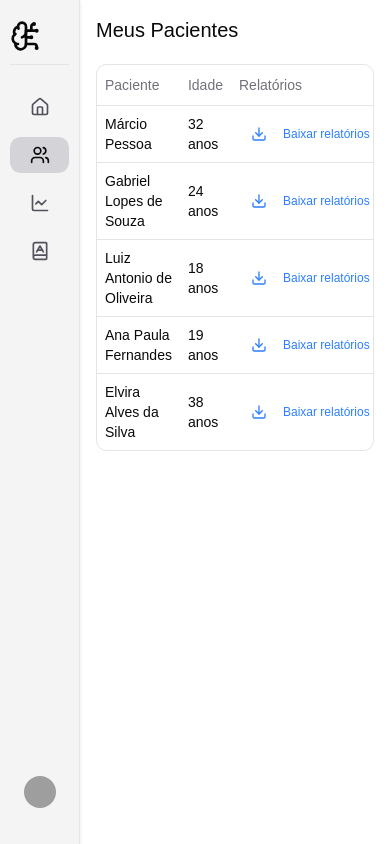
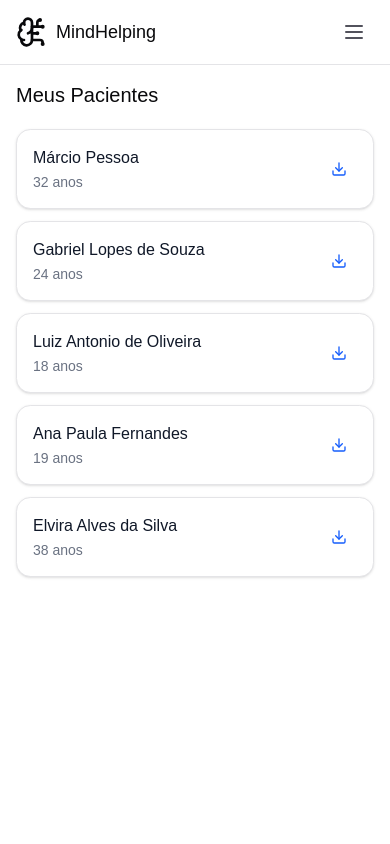
Before and after one commit to kaiqueLuanP/Mind-Helping-Web-TCC, a React (Vite) app: page /patients in a window 390 px wide. Built offline with nearby package versions, Linux system fonts and the light colour scheme; grey boxes are pictures that could not be loaded.

Commit message:
Layout tela Mobile - Clientes em Cards

```diff
--- a/src/components/Layout.tsx
+++ b/src/components/Layout.tsx
@@ -1,5 +1,5 @@
 import { Link, Outlet, useLocation } from '@tanstack/react-router'
-import { Bell, BookAIcon, BrainCircuit, ChartLine, House, UsersIcon, ChevronLeft, ChevronRight } from 'lucide-react'
+import { Bell, BookAIcon, BrainCircuit, ChartLine, House, UsersIcon, Menu, X } from 'lucide-react'
 import { useState, useEffect } from 'react'
 import type React from 'react'
 import { Avatar, AvatarFallback, AvatarImage } from './ui/avatar'
@@ -12,22 +12,7 @@ interface LayoutProps {
 export default function Layout({ children }: LayoutProps) {
   const { pathname } = useLocation()
   const [sidebarCollapsed, setSidebarCollapsed] = useState(false)
-
-  useEffect(() => {
-    const handleResize = () => {
-      if (window.innerWidth < 1024) {
-        setSidebarCollapsed(true)
-      }
-    }
-
-    // Verifica na montagem do componente
-    handleResize()
-
-    // Adiciona listener para mudanças de tamanho
-    window.addEventListener('resize', handleResize)
-
-    return () => window.removeEventListener('resize', handleResize)
-  }, [])
+  const [isMobileMenuOpen, setIsMobileMenuOpen] = useState(false)
 
   const iconsAndLabelsAndLinks = [
     {
@@ -58,16 +43,17 @@ export default function Layout({ children }: LayoutProps) {
 
   return (
     <div className="min-h-screen flex antialiased">
-      {/* Sidebar */}
+      {/* Sidebar Desktop - Escondido no mobile */}
       <div
         className={`
+          hidden lg:flex
           sticky top-0 h-screen
           shadow bg-zinc-100 border-r border-zinc-200
           py-5 space-y-4
-          flex flex-col justify-between
+          flex-col justify-between
           transition-all duration-300 ease-in-out
           relative
-          ${sidebarCollapsed ? 'w-[80px]' : 'w-[80px] lg:w-[320px]'}
+          ${sidebarCollapsed ? 'w-[80px]' : 'w-[320px]'}
         `}
       >
         {/* Header do sidebar */}
@@ -76,13 +62,13 @@ export default function Layout({ children }: LayoutProps) {
             <div className='flex items-center gap-2 overflow-hidden'>
               <BrainCircuit className='w-8 h-8 flex-shrink-0' />
               {!sidebarCollapsed && (
-                <span className='whitespace-nowrap transition-opacity duration-200 hidden lg:block'>
+                <span className='whitespace-nowrap transition-opacity duration-200'>
                   MindHelping
                 </span>
               )}
             </div>
             {!sidebarCollapsed && (
-              <div className='bg-zinc-50 p-1 rounded-lg border-zinc-200 border flex-shrink-0 hidden lg:block'>
+              <div className='bg-zinc-50 p-1 rounded-lg border-zinc-200 border flex-shrink-0'>
                 <Bell className='w-6 h-6' />
               </div>
             )}
@@ -106,12 +92,12 @@ export default function Layout({ children }: LayoutProps) {
                       rounded-lg p-2 transition-colors
                       data-[current=true]:bg-zinc-300
                       data-[current=true]:text-zinc-950
-                      ${sidebarCollapsed ? 'justify-center' : 'justify-center lg:justify-start'}
+                      ${sidebarCollapsed ? 'justify-center' : 'justify-start'}
                     `}
                   >
                     {item.icon}
                     {!sidebarCollapsed && (
-                      <span className='whitespace-nowrap hidden lg:block'>
+                      <span className='whitespace-nowrap'>
                         {item.label}
                       </span>
                     )}
@@ -122,10 +108,27 @@ export default function Layout({ children }: LayoutProps) {
           </div>
         </div>
 
+        {/* Botão para colapsar sidebar - Desktop */}
+        <button
+          onClick={() => setSidebarCollapsed(!sidebarCollapsed)}
+          className="absolute -right-3 top-20 bg-zinc-100 border border-zinc-200 rounded-full p-1 hover:bg-zinc-200 transition-colors"
+          title={sidebarCollapsed ? 'Expandir menu' : 'Recolher menu'}
+        >
+          {sidebarCollapsed ? (
+            <svg className="w-4 h-4" fill="none" stroke="currentColor" viewBox="0 0 24 24">
+              <path strokeLinecap="round" strokeLinejoin="round" strokeWidth="2" d="M9 5l7 7-7 7" />
+            </svg>
+          ) : (
+            <svg className="w-4 h-4" fill="none" stroke="currentColor" viewBox="0 0 24 24">
+              <path strokeLinecap="round" strokeLinejoin="round" strokeWidth="2" d="M15 19l-7-7 7-7" />
+            </svg>
+          )}
+        </button>
+
         {/* Footer do sidebar */}
         <div className='px-2.5'>
           {!sidebarCollapsed ? (
-            <div className='hidden lg:flex items-center gap-x-4'>
+            <div className='flex items-center gap-x-4'>
               <Avatar>
                 <AvatarImage src="https://github.com/shadcn.png" />
                 <AvatarFallback>CN</AvatarFallback>
@@ -141,23 +144,93 @@ export default function Layout({ children }: LayoutProps) {
             </div>
           )}
         </div>
-
-        {/* Botão de colapsar/expandir */}
-        <button
-          onClick={() => setSidebarCollapsed(!sidebarCollapsed)}
-          className='hidden lg:block absolute -right-3 top-8 bg-white border border-zinc-200 rounded-full p-1 shadow-md hover:bg-zinc-100 transition-colors z-10'
-          title={sidebarCollapsed ? 'Expandir menu' : 'Colapsar menu'}
-        >
-          {sidebarCollapsed ? (
-            <ChevronRight className='w-4 h-4' />
-          ) : (
-            <ChevronLeft className='w-4 h-4' />
-          )}
-        </button>
       </div>
 
       {/* Conteúdo principal */}
       <div className='flex-1 flex flex-col min-w-0'>
+        {/* Header Mobile */}
+        <div className='lg:hidden sticky top-0 z-50 bg-white border-b border-zinc-200 px-4 py-3 flex items-center justify-between'>
+          <div className='flex items-center gap-2'>
+            <BrainCircuit className='w-8 h-8' />
+            <span className='text-lg font-medium'>MindHelping</span>
+          </div>
+
+          {/* Botão do Menu Mobile */}
+          <button
+            className="p-2 hover:bg-zinc-100 rounded-lg transition-colors"
+            onClick={() => setIsMobileMenuOpen(!isMobileMenuOpen)}
+            aria-label="Menu"
+          >
+            {isMobileMenuOpen ? (
+              <X className="w-6 h-6 text-zinc-600" />
+            ) : (
+              <Menu className="w-6 h-6 text-zinc-600" />
+            )}
+          </button>
+        </div>
+
+        {/* Menu Mobile Overlay */}
+        {isMobileMenuOpen && (
+          <>
+            {/* Backdrop */}
+            <div
+              className="lg:hidden fixed inset-0 bg-black/50 z-40"
+              onClick={() => setIsMobileMenuOpen(false)}
+            />
+
+            {/* Menu Lateral Mobile */}
+            <div className="lg:hidden fixed right-0 top-0 h-full w-64 bg-white shadow-xl z-50 flex flex-col">
+              {/* Header do Menu Mobile */}
+              <div className='p-4 border-b border-zinc-200 flex items-center justify-between'>
+                <button
+                  onClick={() => setIsMobileMenuOpen(false)}
+                  className="p-2 hover:bg-zinc-100 rounded-lg transition-colors"
+                >
+                  <X className="w-5 h-5" />
+                </button>
+              </div>
+
+              {/* Navegação Mobile */}
+              <div className='flex-1 p-4'>
+                <div className='flex flex-col gap-y-2'>
+                  {iconsAndLabelsAndLinks.map(item => (
+                    <Link
+                      key={item.id}
+                      to={item.link}
+                      onClick={() => setIsMobileMenuOpen(false)}
+                    >
+                      <div
+                        data-current={pathname === item.link ? 'true' : undefined}
+                        className={`
+                          flex items-center gap-x-3 text-zinc-600
+                          hover:text-zinc-950 hover:bg-zinc-100
+                          rounded-lg p-3 transition-colors
+                          data-[current=true]:bg-zinc-200
+                          data-[current=true]:text-zinc-950
+                        `}
+                      >
+                        {item.icon}
+                        <span>{item.label}</span>
+                      </div>
+                    </Link>
+                  ))}
+                </div>
+              </div>
+
+              {/* Footer Mobile */}
+              <div className='p-4 border-t border-zinc-200'>
+                <div className='flex items-center gap-x-3'>
+                  <Avatar className="w-10 h-10">
+                    <AvatarImage src="https://github.com/shadcn.png" />
+                    <AvatarFallback>CN</AvatarFallback>
+                  </Avatar>
+                  <span className='font-medium'>Profissional</span>
+                </div>
+              </div>
+            </div>
+          </>
+        )}
+
         {/* Conteúdo */}
         <div className='flex-1 p-4 overflow-x-hidden'>
           {children ?? <Outlet />}
--- a/src/routes/_app/patients.tsx
+++ b/src/routes/_app/patients.tsx
@@ -9,6 +9,10 @@ import {
   TableHeader,
   TableRow,
 } from '@/components/ui/table'
+import {
+  Card,
+  CardContent,
+} from '@/components/ui/card'
 import { Download } from 'lucide-react'
 
 export const Route = createFileRoute('/_app/patients')({
@@ -29,7 +33,8 @@ function RouteComponent() {
       <div className="space-y-5">
         <h1 className='font-medium text-xl md:text-2xl'>Meus Pacientes</h1>
 
-        <div className="bg-white rounded-lg border">
+        {/* Versão Desktop - Tabela */}
+        <div className="hidden md:block bg-white rounded-lg border">
           <Table>
             <TableHeader>
               <TableRow>
@@ -54,6 +59,29 @@ function RouteComponent() {
             </TableBody>
           </Table>
         </div>
+
+        {/* Versão Mobile  */}
+        <div className="md:hidden space-y-3">
+          {patients.map((patient) => (
+            <Card key={patient.id} className="bg-white">
+              <CardContent className="p-4">
+                <div className="flex items-center justify-between">
+                  <div className="flex-1">
+                    <h3 className="font-medium text-base text-gray-900">
+                      {patient.name}
+                    </h3>
+                    <p className="text-sm text-gray-500 mt-0.5">
+                      {patient.age} anos
+                    </p>
+                  </div>
+                  <Button variant="ghost" size="icon" className="text-blue-600 shrink-0">
+                    <Download className="w-5 h-5" />
+                  </Button>
+                </div>
+              </CardContent>
+            </Card>
+          ))}
+        </div>
       </div>
     </Layout>
   )
```
Also changed, not shown: 1 other file (tests, documents, lock files or other folders).
